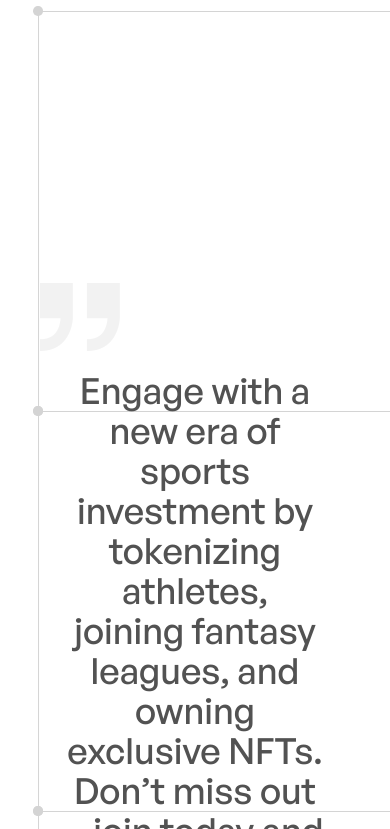
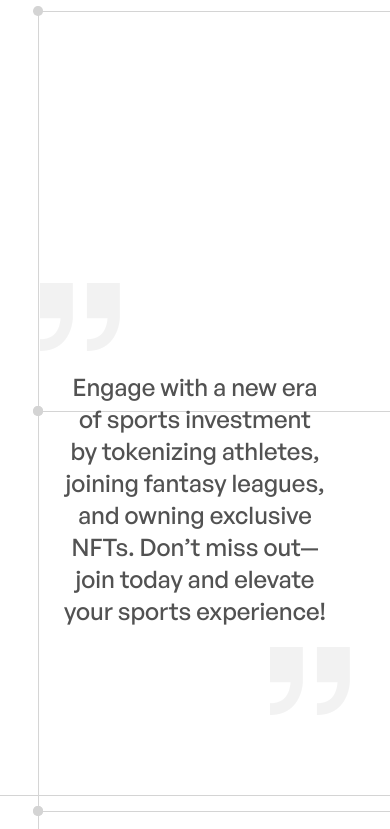
Before and after one commit to Plyaz-Official/plyaz-website, an Astro site: page / in a window 390 px wide. Shown: the part 267-1096 px from the top of the page. Built offline with nearby package versions, Linux system fonts and the light colour scheme; Astro itself is replaced by a stand-in of ours; a web font is replaced by a local one.

Commit message:
add responsive quote text

```diff
--- a/src/components/QuoteBox/index.astro
+++ b/src/components/QuoteBox/index.astro
@@ -12,7 +12,7 @@ const { description } = Astro.props;
     <img class="inline w-20 h-auto" src={iconQuote.src} alt="">
   </div>
   <div>
-    <p class="text-4xl font-primary text-fg-secondary font-medium text-center px-16">{description}</p>
+    <p class="text-2xl xl:text-4xl font-primary text-fg-secondary font-medium text-center px-16">{description}</p>
   </div>
   <div class="text-right px-10 pt-5">
     <img class="inline w-20 h-auto" src={iconQuote.src} alt="">
```
